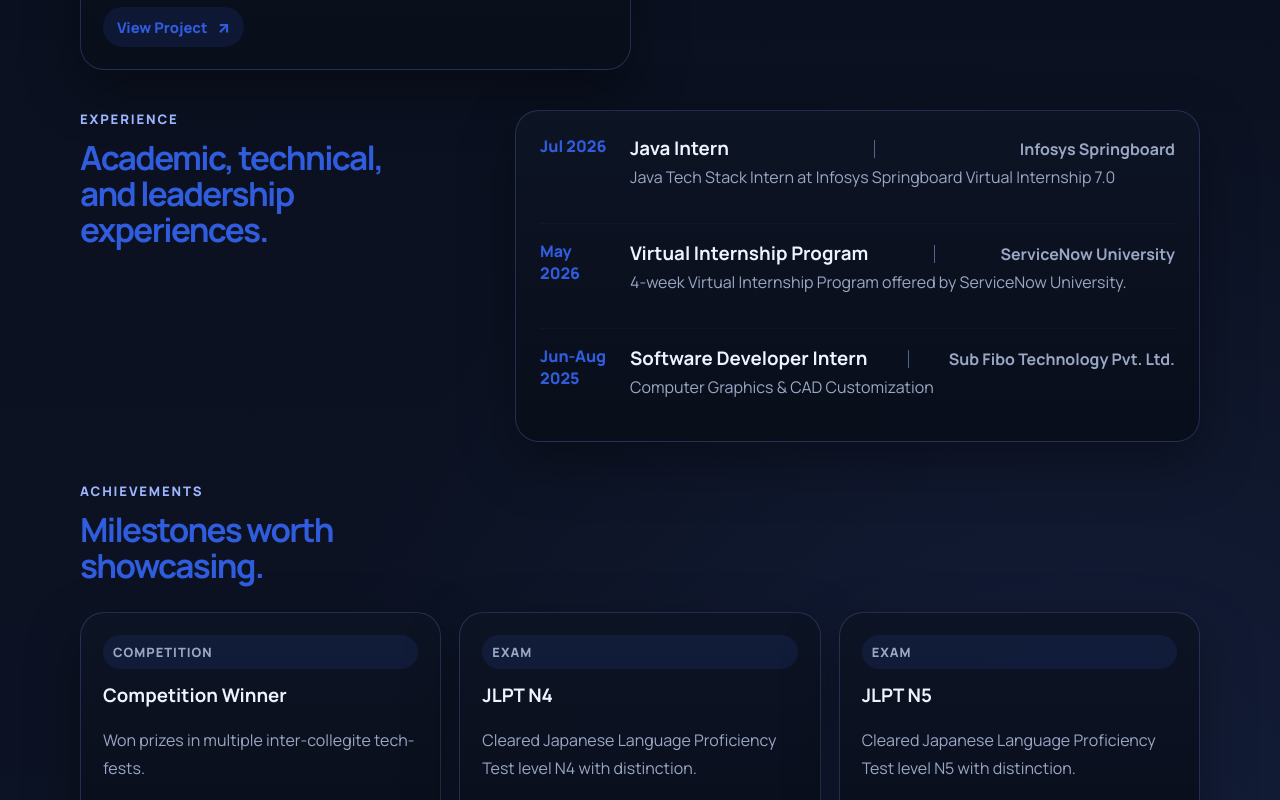
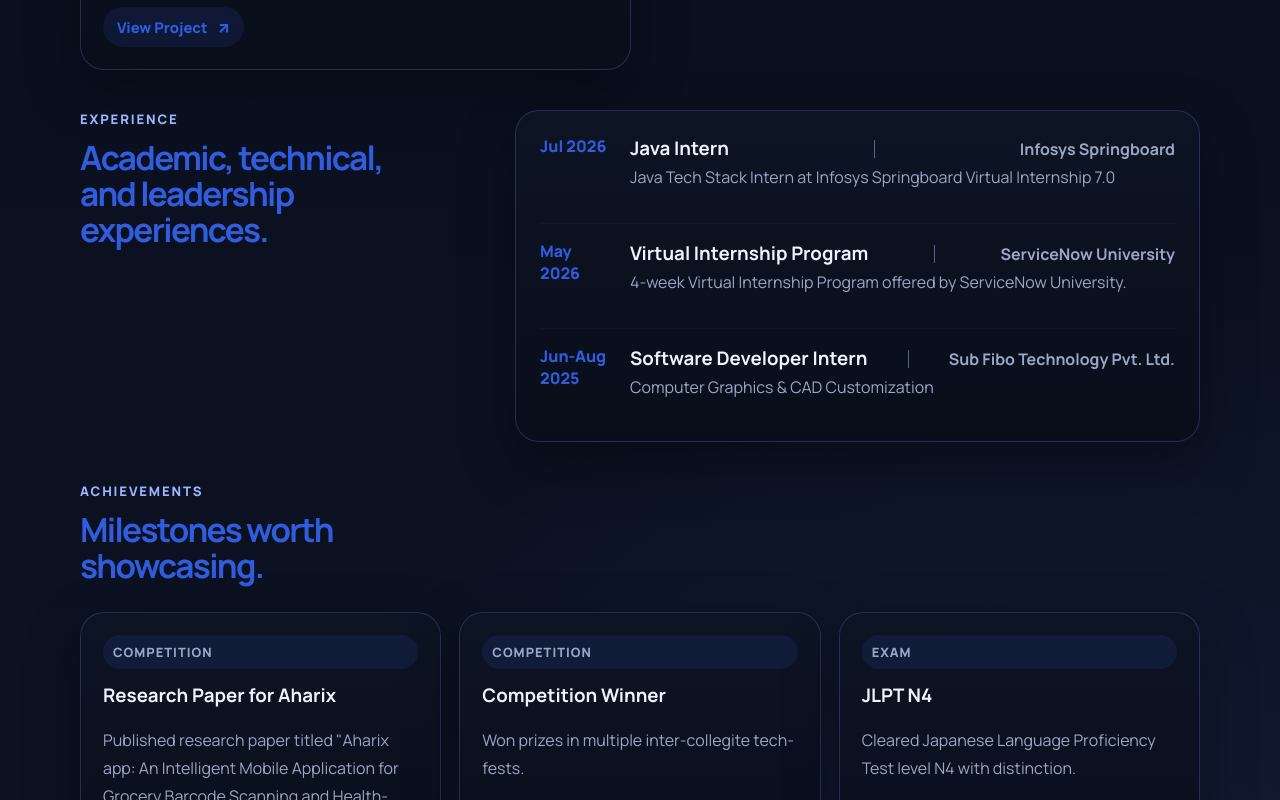
Before and after one commit to Ishaan-Jog/ishaans-portfolio, a React (Vite) app: page / in a window 1280 px wide. Shown: the part 2000-2800 px from the top of the page. Built offline with nearby package versions, Linux system fonts and the light colour scheme.

Commit message:
Update information

```diff
--- a/src/data/portfolioData.js
+++ b/src/data/portfolioData.js
@@ -63,6 +63,12 @@ export const timelineData = [
 
 export const achievementData = [
   {
+    year: "2026",
+    title: "Research Paper for Aharix",
+    text: "Published research paper titled \"Aharix app: An Intelligent Mobile Application for Grocery Barcode Scanning and Health-Aware Shopping\" on IJRASET.",
+    category: "Competition",
+  },
+  {
     year: "2024-2026",
     title: "Competition Winner",
     text: "Won prizes in multiple inter-collegite tech-fests.",
```
